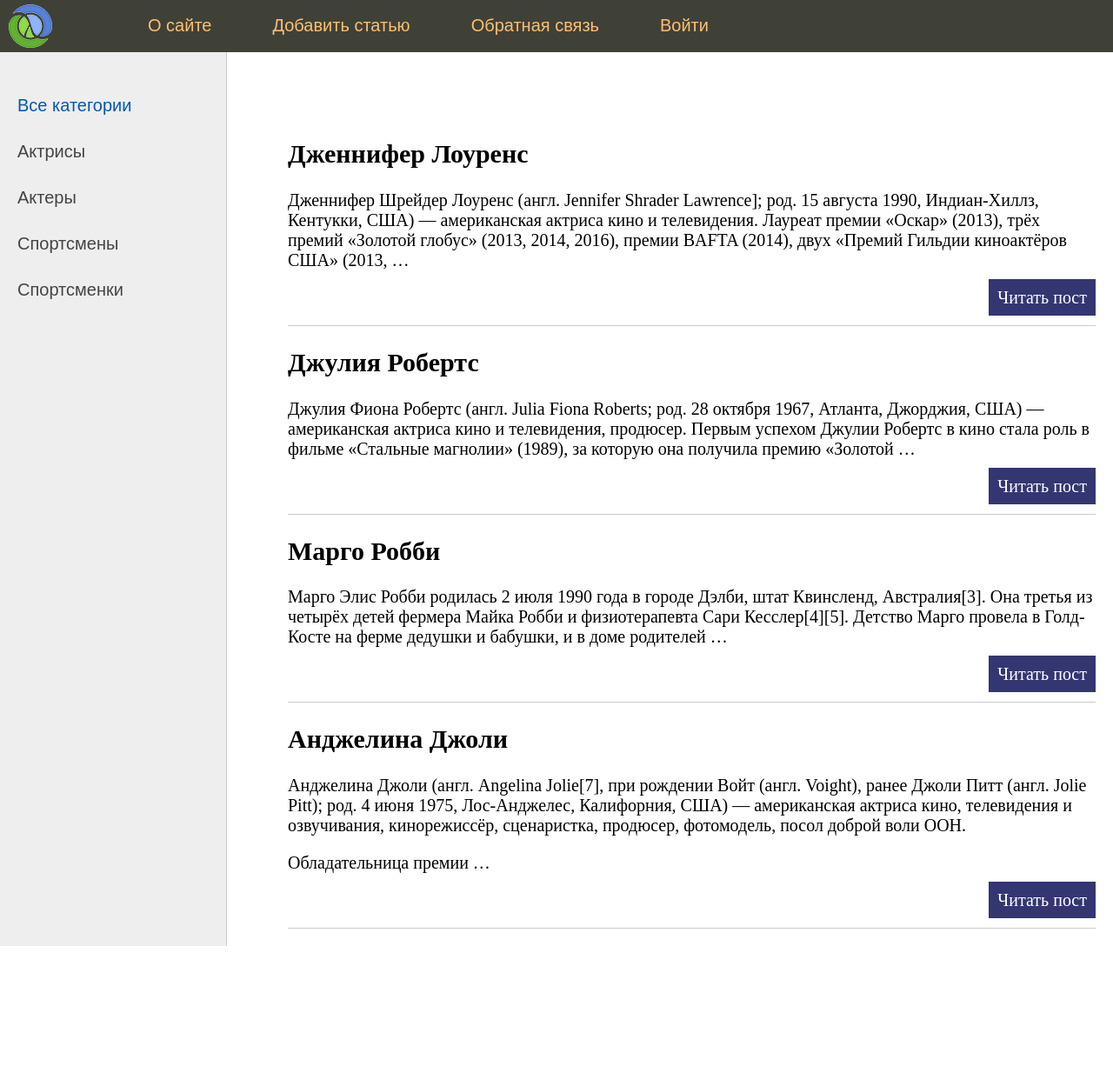
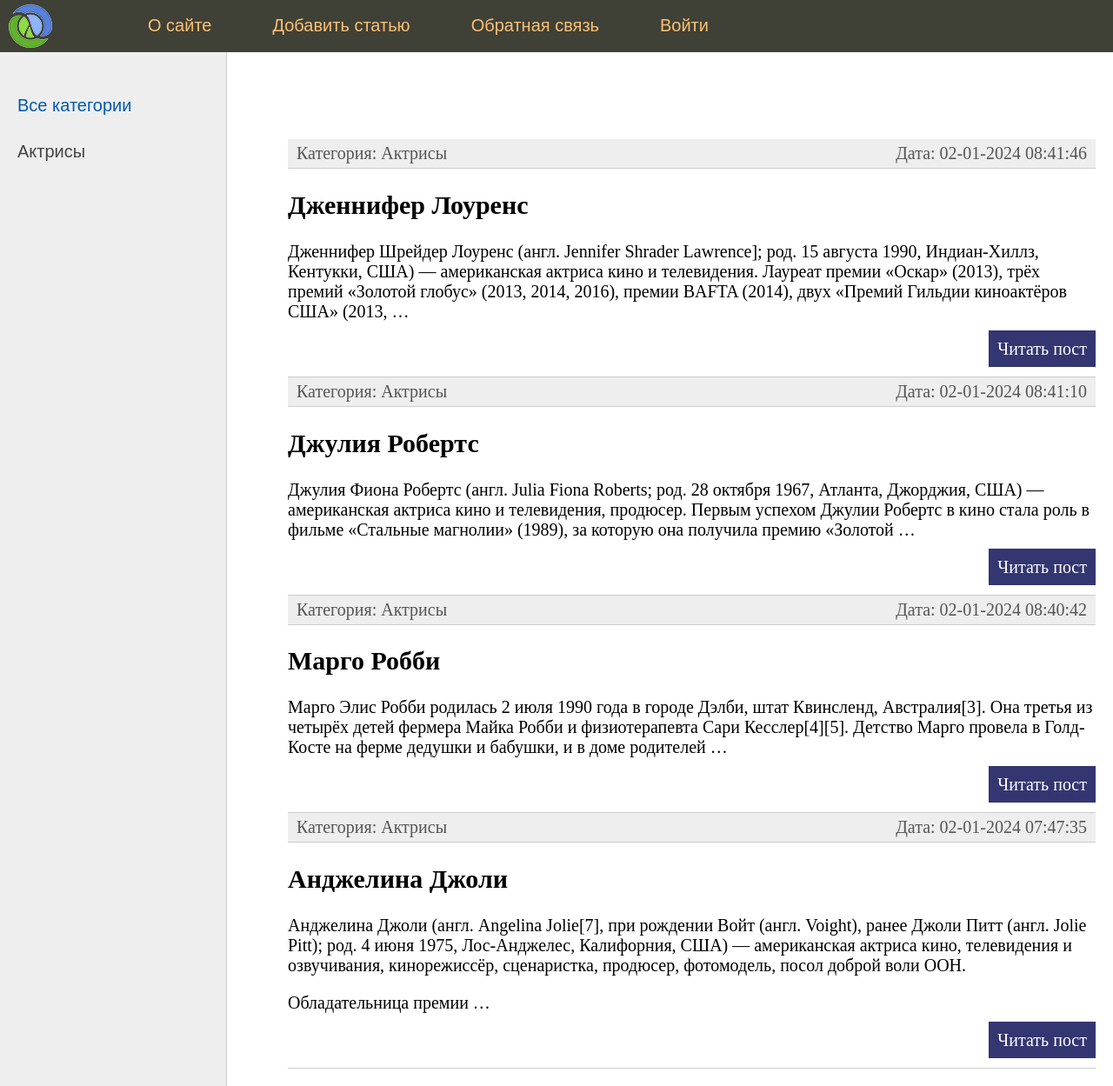
Before and after one commit to Maks-Hunzyuk/Famous_People_project, a Django app: page / in a window 1280 px wide. Shown: the whole page at 87% size. Before the commit the page ends 1088 px from the top, so only its background shows below. Run offline with Django 5.2, Linux system fonts and the light colour scheme; data comes from the database, SQL or seed files in the repository.

Commit message:
02.03.24 Added filtering by categories
Added fiktering by catgory and also desplaing it in template

```diff
--- a/people/models.py
+++ b/people/models.py
@@ -18,7 +18,7 @@
     time_create = models.DateTimeField(auto_now_add=True)
     time_update = models.DateTimeField(auto_now=True)
     is_published = models.BooleanField(choices=Status.choices, default=Status.DRAFT)
-    category = models.ForeignKey('Categories', on_delete=models.PROTECT)
+    category = models.ForeignKey('Categories', on_delete=models.PROTECT, related_name='posts')
 
     objects = models.Manager()
     published = PublishedManager()
--- a/people/templates/people/index.html
+++ b/people/templates/people/index.html
@@ -3,6 +3,10 @@
 {% block content %}
 <ul class="list-articles">
 	{% for post in posts %}
+		<li><div class="article-panel">
+			<p class="first">Категория: {{post.category}}</p>
+			<p class="last">Дата: {{post.time_update|date:"d-m-Y H:i:s"}}</p>
+		</div></li>
 		<li><h2>{{post.title}}</h2>
     {% autoescape off %}
 	{{post.content|linebreaks|truncatewords:40}}
--- a/people/templates/people/list_categories.html
+++ b/people/templates/people/list_categories.html
@@ -2,6 +2,6 @@
     {% if category.id == category_selected %}
         <li class="selected">{{category.name}}</li>
     {% else %}
-        <li><a href="{% url 'people:category' category.id %}">{{ category.name }}</a></li>
+        <li><a href="{% url 'people:category' category.slug %}">{{ category.name }}</a></li>
     {% endif %}
 {% endfor %}
--- a/people/templatetags/people_tags.py
+++ b/people/templatetags/people_tags.py
@@ -1,16 +1,12 @@
 from django import template
-from people.views import categories_db
+
+from people.models import Categories
 
 
 register = template.Library()
 
 
-@register.simple_tag()
-def get_categories():
-    return categories_db
-
-
 @register.inclusion_tag('people/list_categories.html')
 def show_categories(category_selected=0):
-    categories = categories_db
+    categories = Categories.objects.all()
     return {'categories': categories, 'category_selected': category_selected}
--- a/people/urls.py
+++ b/people/urls.py
@@ -16,5 +16,5 @@
     path('addpage/', add_page, name='add_page'),
     path('contact/', contact, name='contact'),
     path('login/', login, name='login'),
-    path('category/<int:category_id>/', show_category, name='category')
+    path('category/<slug:category_slug>/', show_category, name='category')
 ]
--- a/people/views.py
+++ b/people/views.py
@@ -1,7 +1,7 @@
 from django.http import HttpResponseNotFound, HttpResponse
 from django.shortcuts import render, get_object_or_404
 
-from people.models import People
+from people.models import People, Categories
 
 
 menu = [
@@ -34,13 +34,6 @@
     },
 ]
 
-categories_db = [
-    {"id": 1, "name": "Актрисы"},
-    {"id": 2, "name": "Актеры"},
-    {"id": 3, "name": "Спортсмены"},
-    {"id": 4, "name": "Спортсменки"},
-]
-
 
 def index(request):
     posts = People.published.all()
@@ -61,12 +54,14 @@
     return render(request, "people/post.html", context)
 
 
-def show_category(request, category_id):
+def show_category(request, category_slug):
+    category = get_object_or_404(Categories, slug=category_slug)
+    posts = People.published.filter(category_id=category.pk)
     context = {
-        "title": "Отображние по категориям",
+        "title": f"Рубрика: {category.name}",
         "menu": menu,
-        "posts": data_db,
-        "category_selected": category_id,
+        "posts": posts,
+        "category_selected": category.pk,
     }
 
     return render(request, "people/index.html", context)
```
